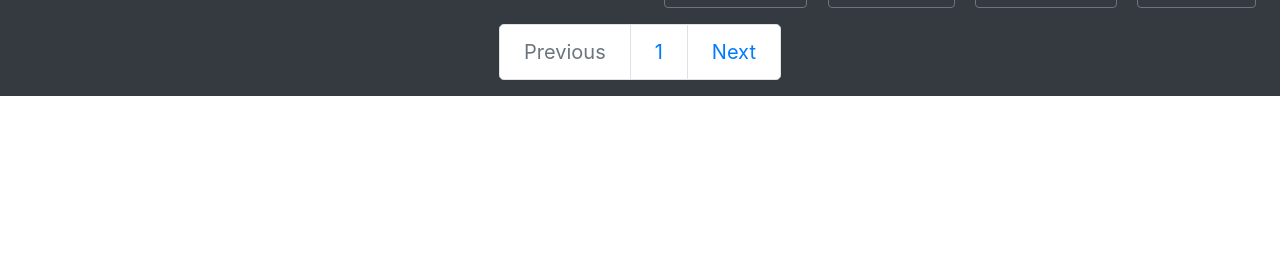
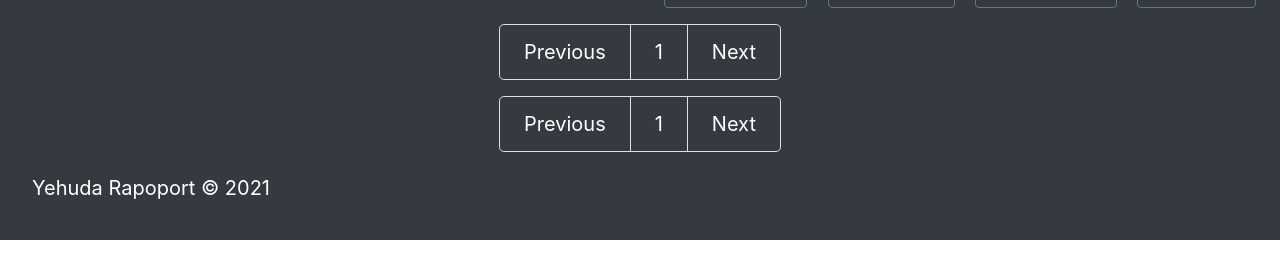
Before and after one commit to Yehuda1977/flaskmoviedb, a Flask app: page /movies/query/1/1 in a window 1280 px wide. Shown: the part 46-325 px from the top of the page. Run offline with Flask 2, Linux system fonts and the light colour scheme; data that the repository does not hold is empty; some libraries are stand-ins or nearby versions.

Commit message:
A few more fixes

```diff
--- a/webapp/templates/base.html
+++ b/webapp/templates/base.html
@@ -61,8 +61,12 @@
     {% endblock %}
 
 
-    </div>
+
 </div> <!-- End of container -->
+<nav class="navbar bg-dark sticky-bottom">
+    <!-- <div class="container-fluid"> -->
+    <p class="navbar text-white"><a class="navbar-brand text-white" href="https://www.linkedin.com/in/yehuda-rapoport/">Yehuda Rapoport © 2021</a></p>
+</nav>
 <script src="https://code.jquery.com/jquery-3.2.1.slim.min.js" integrity="sha384-KJ3o2DKtIkvYIK3UENzmM7KCkRr/rE9/Qpg6aAZGJwFDMVNA/GpGFF93hXpG5KkN" crossorigin="anonymous"></script>
 <script src="https://cdnjs.cloudflare.com/ajax/libs/popper.js/1.12.9/umd/popper.min.js" integrity="sha384-ApNbgh9B+Y1QKtv3Rn7W3mgPxhU9K/ScQsAP7hUibX39j7fakFPskvXusvfa0b4Q" crossorigin="anonymous"></script>
 <script src="https://maxcdn.bootstrapcdn.com/bootstrap/4.0.0/js/bootstrap.min.js" integrity="sha384-JZR6Spejh4U02d8jOt6vLEHfe/JQGiRRSQQxSfFWpi1MquVdAyjUar5+76PVCmYl" crossorigin="anonymous"></script>
--- a/webapp/templates/movies.html
+++ b/webapp/templates/movies.html
@@ -10,13 +10,13 @@
 {% endblock %}
 {% block content %}
 <nav aria-label="Page navigation">
-    <ul class="pagination justify-content-center pagination-lg">
+    <ul class="pagination justify-content-center pagination-lg bg-dark text-white">
 
-      <li class="page-item {% if page == 1 %} disabled {% endif %}"><a class="page-link" href="http://127.0.0.1:5000/movies/query/{{query}}/{{page-1}}">Previous</a></li>
+      <li class="page-item {% if page == 1 %} disabled {% endif %}"><a class="page-link bg-dark text-white" href="http://127.0.0.1:5000/movies/query/{{query}}/{{page-1}}">Previous</a></li>
 
-      <li class="page-item"><a class="page-link" href="#">{{page}}</a></li>
+      <li class="page-item"><a class="page-link bg-dark text-white" href="#">{{page}}</a></li>
 
-      <li class="page-item {% if page == movies.total_pages %} disabled {% endif %}"><a class="page-link" href="http://127.0.0.1:5000/movies/query/{{query}}/{{page+1}}">Next</a></li>
+      <li class="page-item {% if page == movies.total_pages %} disabled {% endif %}"><a class="page-link bg-dark text-white" href="http://127.0.0.1:5000/movies/query/{{query}}/{{page+1}}">Next</a></li>
     </ul>
   </nav>
 
@@ -46,7 +46,18 @@
         {% endif %}
 
       </div>
+      <nav aria-label="Page navigation">
+        <ul class="pagination justify-content-center pagination-lg bg-dark text-white">
+
+          <li class="page-item {% if page == 1 %} disabled {% endif %}"><a class="page-link bg-dark text-white" href="http://127.0.0.1:5000/movies/query/{{query}}/{{page-1}}">Previous</a></li>
+
+          <li class="page-item"><a class="page-link bg-dark text-white" href="#">{{page}}</a></li>
+
+          <li class="page-item {% if page == movies.total_pages %} disabled {% endif %}"><a class="page-link bg-dark text-white" href="http://127.0.0.1:5000/movies/query/{{query}}/{{page+1}}">Next</a></li>
+        </ul>
+      </nav>
   </div>
+
 </div>
 
 
```
Also changed, not shown: webapp/app.db.
